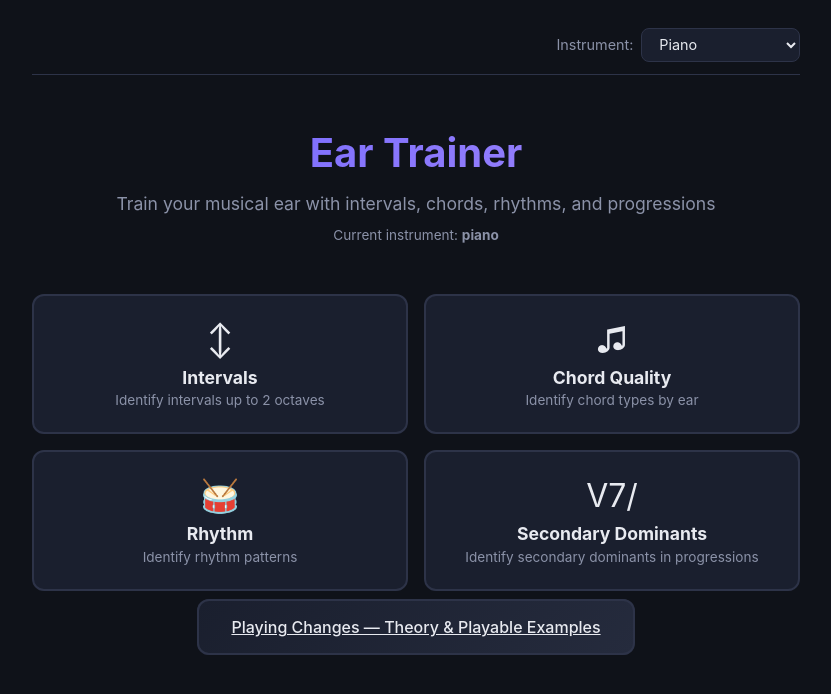
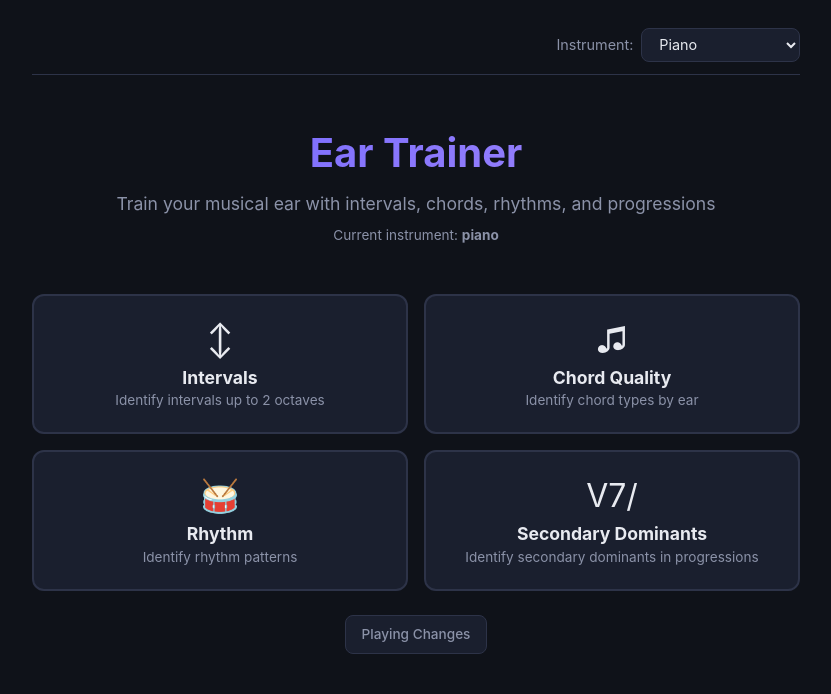
Before and after one commit to jottenlips/ear-trainer, a React (Vite) app: page / in a window 1280 px wide. Shown: the top 694 px of the page, without its empty margins (224-1055 px from the left). Built offline with nearby package versions, Linux system fonts and the light colour scheme.

Commit message:
playuing changes

```diff
--- a/src/App.css
+++ b/src/App.css
@@ -662,9 +662,39 @@ body {
     grid-template-columns: 1fr;
   }
 
+  .difficulty-section {
+    position: fixed;
+    bottom: 0;
+    left: 0;
+    right: 0;
+    background: var(--bg);
+    border-top: 1px solid var(--border);
+    padding: 1rem;
+    margin: 0;
+    z-index: 10;
+    animation: fadeIn 0.3s ease;
+  }
+
+  .difficulty-section h2 {
+    font-size: 1.1rem;
+    margin-bottom: 0.75rem;
+    text-align: center;
+  }
+
   .difficulty-buttons {
-    flex-direction: column;
-    align-items: center;
+    flex-direction: row;
+    justify-content: center;
+    gap: 0.75rem;
+    margin-bottom: 0.75rem;
+  }
+
+  .btn-difficulty {
+    flex: 1;
+    padding: 0.7rem 1rem;
+  }
+
+  .difficulty-info {
+    max-width: 100%;
   }
 
   .hero h1 {
@@ -686,24 +716,24 @@ body {
 }
 
 .btn-playing-changes {
-  background: linear-gradient(135deg, var(--bg-card), var(--bg-hover));
-  color: var(--text);
-  border: 2px solid var(--border);
-  border-radius: var(--radius);
-  padding: 1rem 2rem;
-  font-size: 1rem;
+  display: inline-block;
+  background: var(--bg-card);
+  color: var(--text-muted);
+  border: 1px solid var(--border);
+  border-radius: 8px;
+  padding: 0.5rem 1rem;
+  font-size: 0.85rem;
   font-weight: 500;
   cursor: pointer;
   transition: all 0.2s ease;
   font-family: inherit;
-  width: 100%;
-  max-width: 500px;
+  text-decoration: none;
 }
 
 .btn-playing-changes:hover {
   border-color: var(--primary);
-  background: linear-gradient(135deg, rgba(108, 99, 255, 0.1), rgba(108, 99, 255, 0.05));
-  transform: translateY(-2px);
+  color: var(--text);
+  background: var(--bg-hover);
 }
 
 /* === Playing Changes Page === */
--- a/src/components/HomeScreen.tsx
+++ b/src/components/HomeScreen.tsx
@@ -75,7 +75,7 @@ export default function HomeScreen({ instrument }: Props) {
 
       <div className="playing-changes-link">
         <Link to="/playing-changes" className="btn btn-playing-changes">
-          Playing Changes — Theory & Playable Examples
+          Playing Changes
         </Link>
       </div>
 
```
Also changed, not shown: 4 other files (tests, documents, lock files or other folders).
